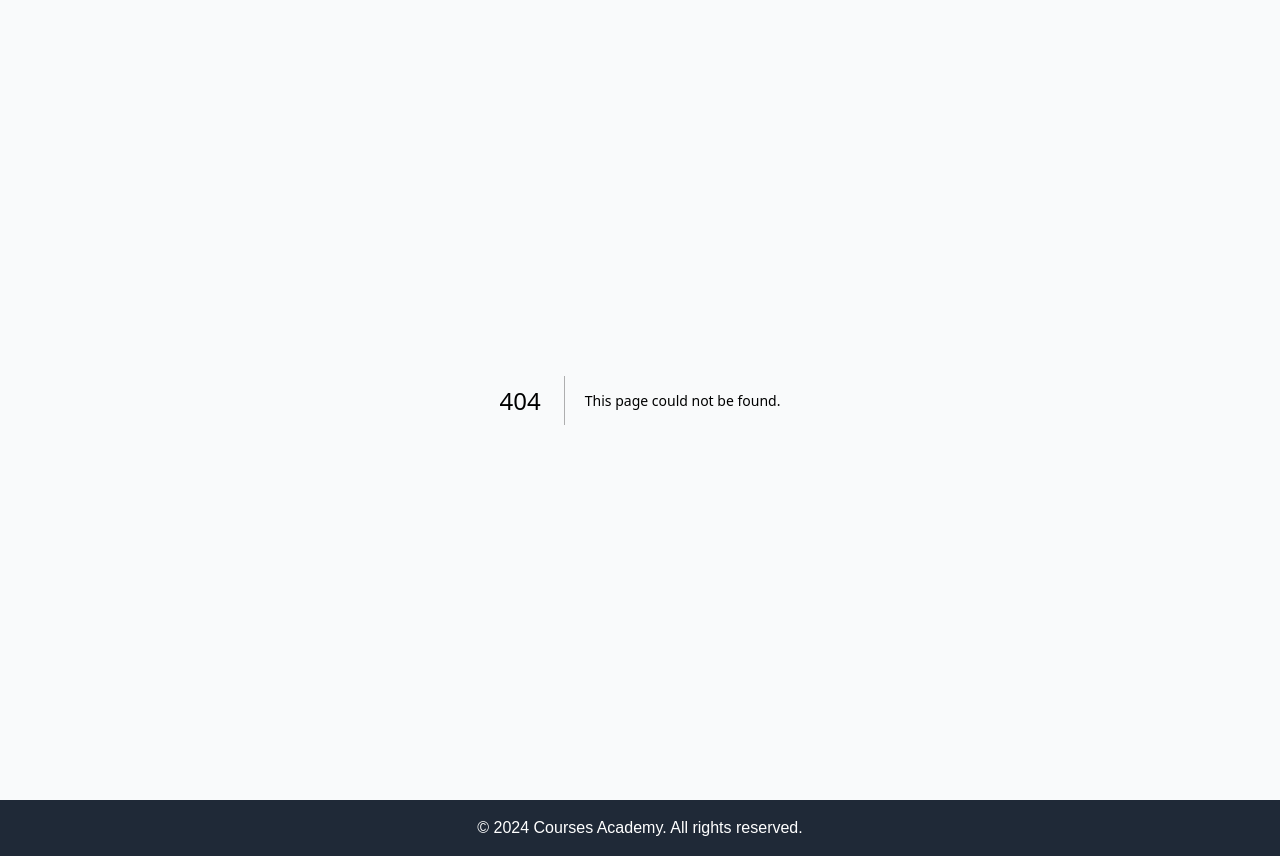
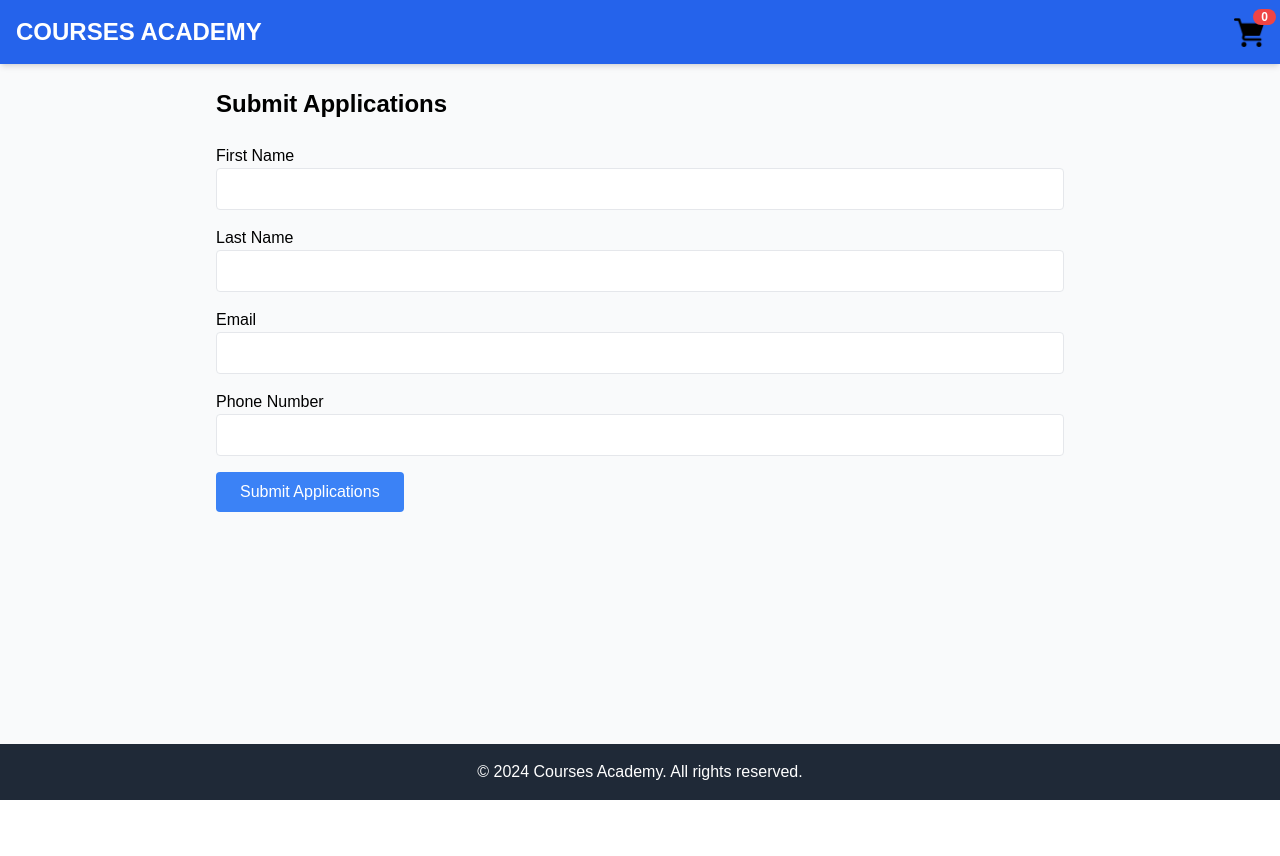
Before and after one commit to Chirukeshyt/OnlineCourseAcademy, a Next.js app: page /submit-application in a window 1280 px wide. Before the commit this address had no page. After the commit the page ends 800 px from the top, so only its background shows below. Built offline with nearby package versions, Linux system fonts and the light colour scheme.

Commit message:
new page submit application

```diff
--- /dev/null
+++ b/pages/submit-application.js
@@ -0,0 +1,117 @@
+import { useState } from 'react';
+import { supabase } from '../lib/supabaseClient';
+import { useCart } from '../context/CartContext';
+import Navbar from "@/components/Navbar";
+import { useRouter } from 'next/router';
+
+const SubmitApplicationPage = () => {
+    const [formData, setFormData] = useState({
+        first_name: '',
+        last_name: '',
+        email: '',
+        phone_number: '',
+    });
+    const { cart, clearCart } = useCart();
+    const router = useRouter();
+
+    const handleChange = (e) => {
+        setFormData({ ...formData, [e.target.name]: e.target.value });
+    };
+
+    const handleSubmit = async (e) => {
+        e.preventDefault();
+
+        if (cart.length === 0) {
+            alert('Your cart is empty. Please add courses to submit.');
+            return;
+        }
+
+        try {
+            const applications = cart.map((course) => ({
+                ...formData,
+                scholarship_id: course.id, // Store course ID in applications
+            }));
+
+            const { data, error } = await supabase.from('applications').insert(applications);
+
+            if (error) {
+                console.error('Submission failed:', error);
+                alert('Submission failed. Please try again.');
+            } else {
+                // alert('Applications submitted successfully!');
+                clearCart(); // Clear the cart after successful submission
+                router.push('/success'); // Redirect to home page
+            }
+        } catch (err) {
+            console.error('Unexpected error:', err);
+            alert('Something went wrong. Please try again.');
+        }
+    };
+
+    return (
+        <div>
+            <Navbar />
+            <div className="max-w-4xl mx-auto p-6">
+                <h1 className="text-2xl font-bold mb-6">Submit Applications</h1>
+                <form onSubmit={handleSubmit} className="space-y-4">
+                    <div>
+                        <label htmlFor="first_name" className="block font-medium">First Name</label>
+                        <input
+                            type="text"
+                            id="first_name"
+                            name="first_name"
+                            value={formData.first_name}
+                            onChange={handleChange}
+                            required
+                            className="border p-2 w-full rounded"
+                        />
+                    </div>
+                    <div>
+                        <label htmlFor="last_name" className="block font-medium">Last Name</label>
+                        <input
+                            type="text"
+                            id="last_name"
+                            name="last_name"
+                            value={formData.last_name}
+                            onChange={handleChange}
+                            required
+                            className="border p-2 w-full rounded"
+                        />
+                    </div>
+                    <div>
+                        <label htmlFor="email" className="block font-medium">Email</label>
+                        <input
+                            type="email"
+                            id="email"
+                            name="email"
+                            value={formData.email}
+                            onChange={handleChange}
+                            required
+                            className="border p-2 w-full rounded"
+                        />
+                    </div>
+                    <div>
+                        <label htmlFor="phone_number" className="block font-medium">Phone Number</label>
+                        <input
+                            type="tel"
+                            id="phone_number"
+                            name="phone_number"
+                            value={formData.phone_number}
+                            onChange={handleChange}
+                            required
+                            className="border p-2 w-full rounded"
+                        />
+                    </div>
+                    <button
+                        type="submit"
+                        className="px-6 py-2 bg-blue-500 text-white rounded hover:bg-blue-600"
+                    >
+                        Submit Applications
+                    </button>
+                </form>
+            </div>
+        </div>
+    );
+};
+
+export default SubmitApplicationPage;
```
